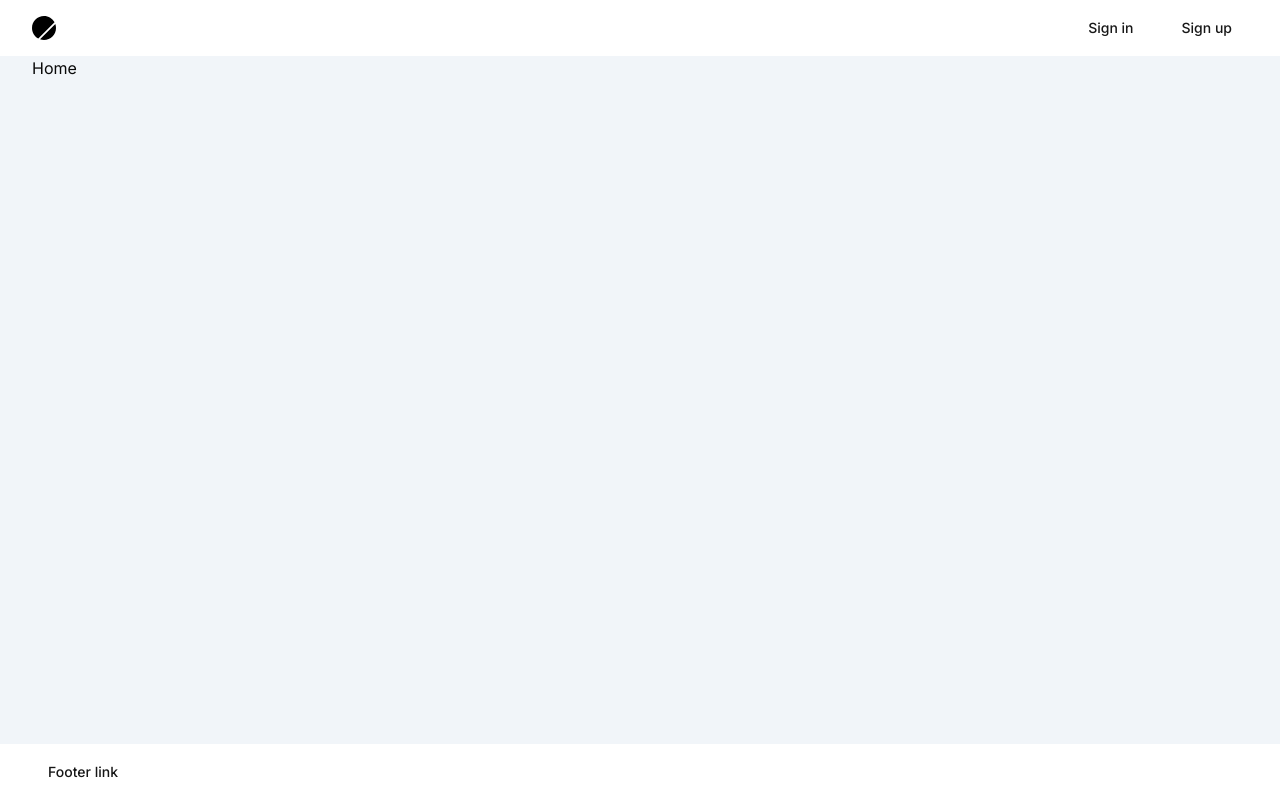
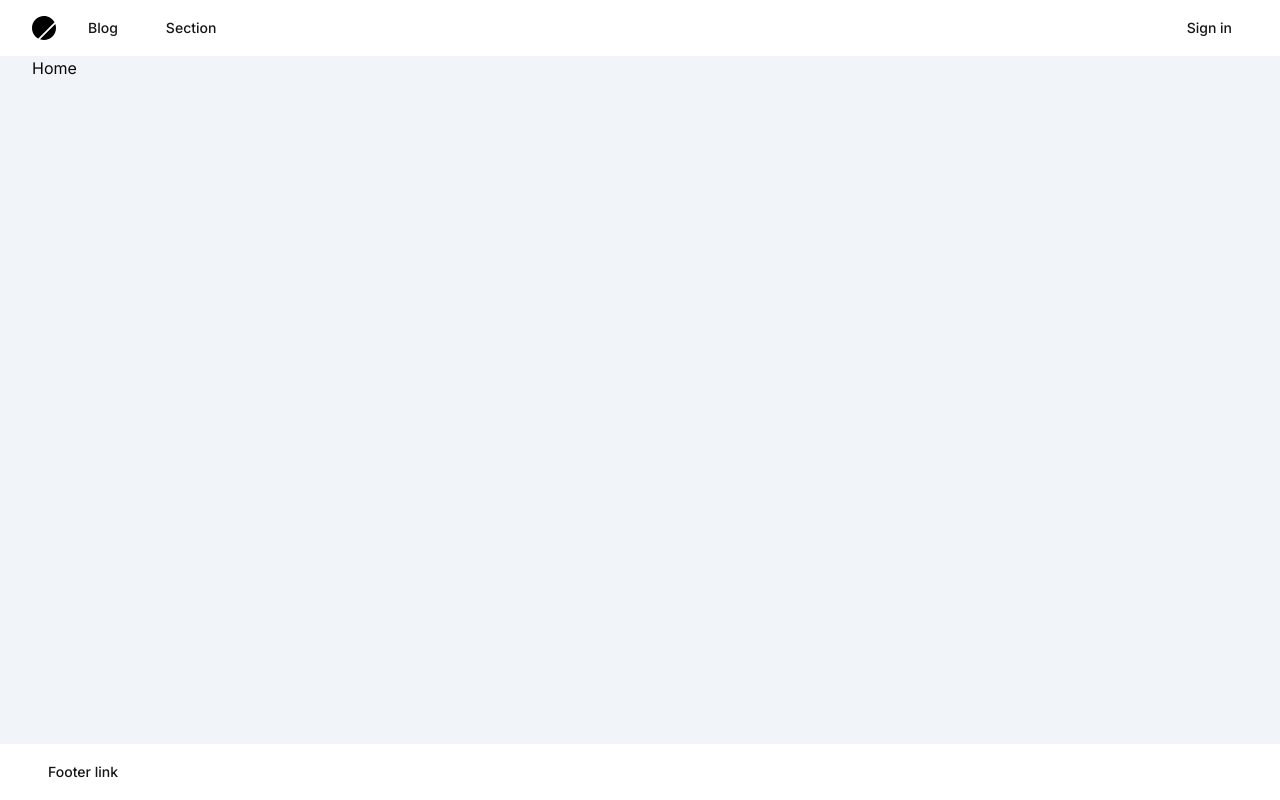
Before and after one commit to LedgerInvesting/next-starter, a Next.js app: page / in a window 1280 px wide. Built offline with nearby package versions, Linux system fonts and the light colour scheme; no server answers.

Commit message:
Improved header

```diff
--- a/src/components/header.tsx
+++ b/src/components/header.tsx
@@ -8,6 +8,7 @@ import { signOut } from 'next-auth/react'
 import { Avatar, AvatarFallback, AvatarImage } from '@/components/ui/avatar'
 import { UserIcon } from 'lucide-react'
 import { type User } from 'next-auth'
+import { items } from '@/components/menu-items'
 
 export function Header({ user }: { user: Omit<User, 'id'> }) {
   return (
@@ -24,14 +25,16 @@ export function Header({ user }: { user: Omit<User, 'id'> }) {
               priority
             />
           </Link>
+          {items.map((i) => (
+            <Link href={i.href} key={i.href}>
+              <Button variant="link">{i.title}</Button>
+            </Link>
+          ))}
           <div className="flex-grow" />
           {!user ? (
             <>
               <Link href="/signin">
                 <Button variant="link">Sign in</Button>
-              </Link>
-              <Link href="/signup">
-                <Button variant="link">Sign up</Button>
               </Link>
             </>
           ) : (
--- a/src/components/menu-items.tsx
+++ b/src/components/menu-items.tsx
@@ -6,9 +6,9 @@ export type MenuItemType = {
 
 export const items: MenuItemType[] = [
   {
-    title: 'Page',
-    description: 'Page description',
-    href: '/page',
+    title: 'Blog',
+    description: 'We write about things',
+    href: '/blog',
   },
   {
     title: 'Section',
```
